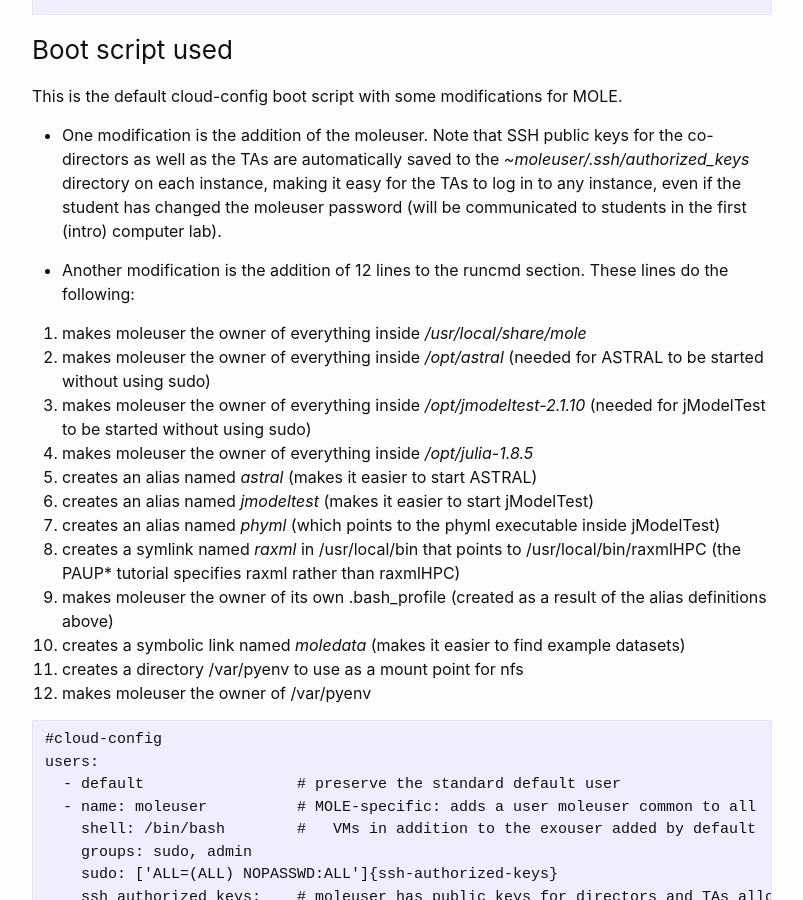
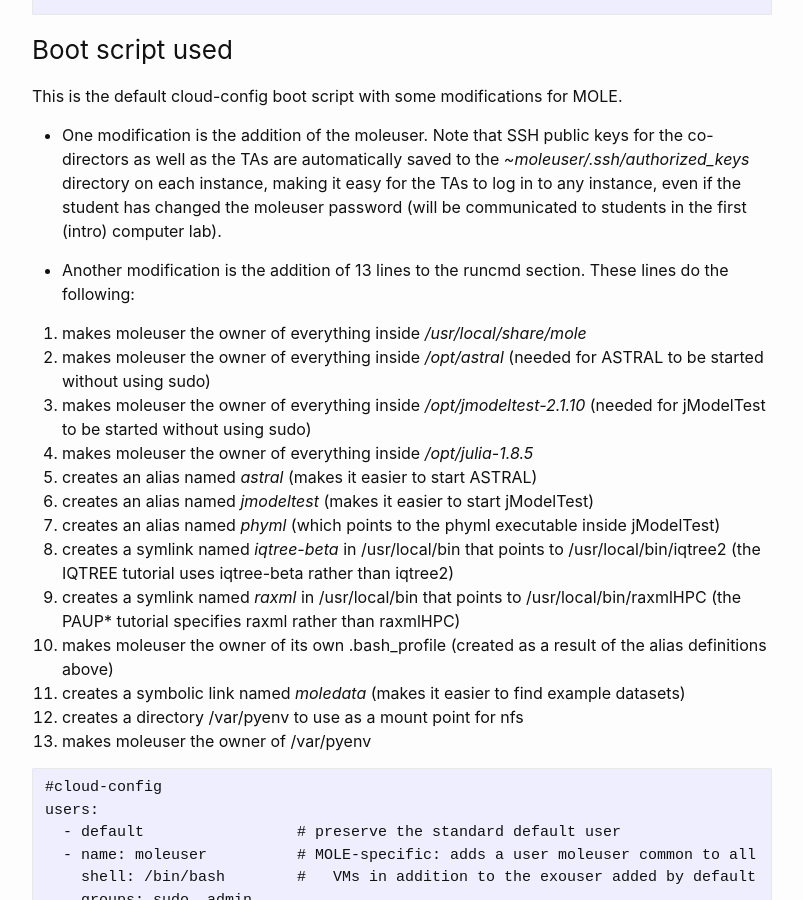
Before and after one commit to molevolworkshop/molevolworkshop.github.io, a Jekyll site: the page built from software/jetstream2023.md, in a window 1280 px wide and 900 px high, scrolled down 25524 px. Shown: the whole window, without its empty margins (238-1041 px from the left). Built offline with Jekyll 4.4.1, drawn with Linux system fonts in a browser that asks for light colours.

Commit message:
added symlink to iqtree-beta

```diff
--- a/software/jetstream2023.md
+++ b/software/jetstream2023.md
@@ -1055,7 +1055,7 @@
 
 * One modification is the addition of the moleuser. Note that SSH public keys for the co-directors as well as the TAs are automatically saved to the _~moleuser/.ssh/authorized_keys_ directory on each instance, making it easy for the TAs to log in to any instance, even if the student has changed the moleuser password (will be communicated to students in the first (intro) computer lab).
 
-* Another modification is the addition of 12 lines to the runcmd section. These lines do the following:
+* Another modification is the addition of 13 lines to the runcmd section. These lines do the following:
 
  1. makes moleuser the owner of everything inside _/usr/local/share/mole_
  2. makes moleuser the owner of everything inside _/opt/astral_ (needed for ASTRAL to be started without using sudo)
@@ -1064,11 +1064,12 @@
  5. creates an alias named _astral_ (makes it easier to start ASTRAL)
  6. creates an alias named _jmodeltest_ (makes it easier to start jModelTest)
  7. creates an alias named _phyml_ (which points to the phyml executable inside jModelTest)
- 8. creates a symlink named _raxml_ in /usr/local/bin that points to /usr/local/bin/raxmlHPC (the PAUP* tutorial specifies raxml rather than raxmlHPC)
- 9. makes moleuser the owner of its own .bash_profile (created as a result of the alias definitions above)
-10. creates a symbolic link named _moledata_ (makes it easier to find example datasets)
-11. creates a directory /var/pyenv to use as a mount point for nfs
-12. makes moleuser the owner of /var/pyenv
+ 8. creates a symlink named _iqtree-beta_ in /usr/local/bin that points to /usr/local/bin/iqtree2 (the IQTREE tutorial uses iqtree-beta rather than iqtree2)
+ 9. creates a symlink named _raxml_ in /usr/local/bin that points to /usr/local/bin/raxmlHPC (the PAUP* tutorial specifies raxml rather than raxmlHPC)
+10. makes moleuser the owner of its own .bash_profile (created as a result of the alias definitions above)
+11. creates a symbolic link named _moledata_ (makes it easier to find example datasets)
+12. creates a directory /var/pyenv to use as a mount point for nfs
+13. makes moleuser the owner of /var/pyenv
 
 ~~~~~~
 #cloud-config
@@ -1107,6 +1108,7 @@
   - echo 'alias astral="java -jar /opt/astral/astral.5.7.1.jar"' >> /home/moleuser/.bash_profile              # MOLE
   - echo 'alias jmodeltest="java -jar /opt/jmodeltest-2.1.10/jModelTest.jar"' >> /home/moleuser/.bash_profile # MOLE
   - echo 'alias phyml="/opt/jmodeltest-2.1.10/exe/phyml/PhyML_3.0_linux64"' >> /home/moleuser/.bash_profile   # MOLE
+  - sudo ln -s /usr/local/bin/iqtree2 /usr/local/bin/iqtree-beta                                              # MOLE
   - sudo ln -s /usr/local/bin/raxmlHPC /usr/local/bin/raxml                                                   # MOLE
   - sudo chown -R moleuser.moleuser /home/moleuser/.bash_profile                                              # MOLE
   - ln -s /usr/local/share/mole /home/moleuser/moledata                                                       # MOLE
```
